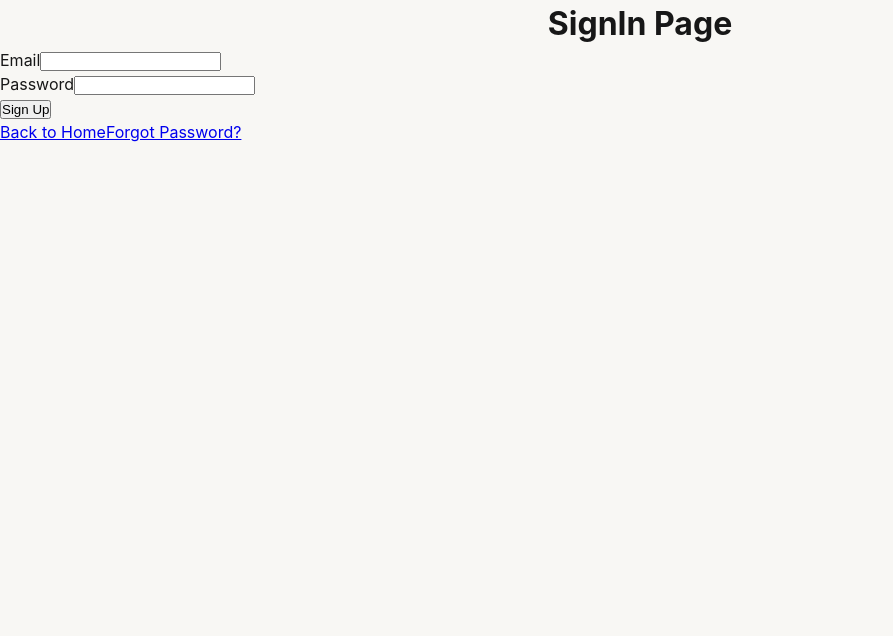
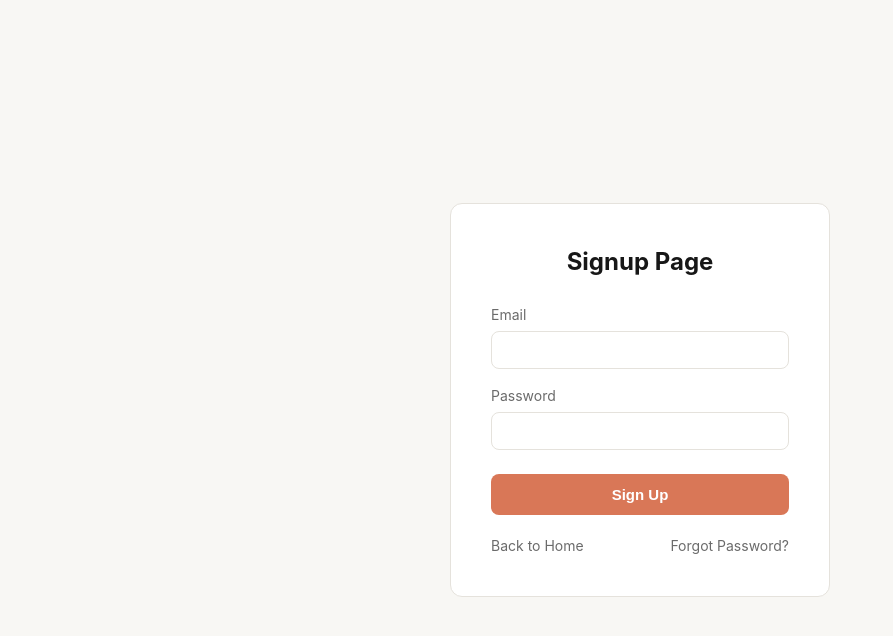
Before and after one commit to Shweta7227/Scribly, a React app in the folder frontend/: page /signin in a window 1280 px wide. Shown: the top 636 px of the page, without its empty margins (0-893 px from the left). Built offline with nearby package versions, Linux system fonts and the light colour scheme; the HTML template or start-up script is replaced by a standard one.

Commit message:
CSS added on SignIn pg

```diff
--- a/frontend/src/pages/SignIn.jsx
+++ b/frontend/src/pages/SignIn.jsx
@@ -3,24 +3,28 @@ import { Link } from "react-router-dom";
 
 function SignIn(){
     return(
-        <div>
-          <h1>SignIn Page</h1>
+        <div className="auth-page">
+            <div className="auth-card">
+                <h1>Signup Page</h1>
                 <form>
-            <div>
+                    <div className="auth-field">
                         <label for="email">Email</label>
-                <input type="email" id="email"/>
+                        <input type="email" id="email" />
                     </div>
-            <div>
+                    <div className="auth-field">
                         <label for="pwd">Password</label>
-                <input type="password" id="password"/>
+                        <input type="password" id="password" />
                     </div>
-            <div>
-                <button type="submit">Sign Up</button>
-            </div>
+                    <button type="submit" className="auth-button">Sign Up</button>
+                    <div className="auth-links">
                         <Link to="/">Back to Home</Link>
                         <Link to="/forgot-password">Forgot Password?</Link>
+
+                    </div>
                 </form>
             </div>
+        </div>
+
     )
 }
 export default SignIn;
```
Lines whose indentation alone changed are shown as unchanged.
